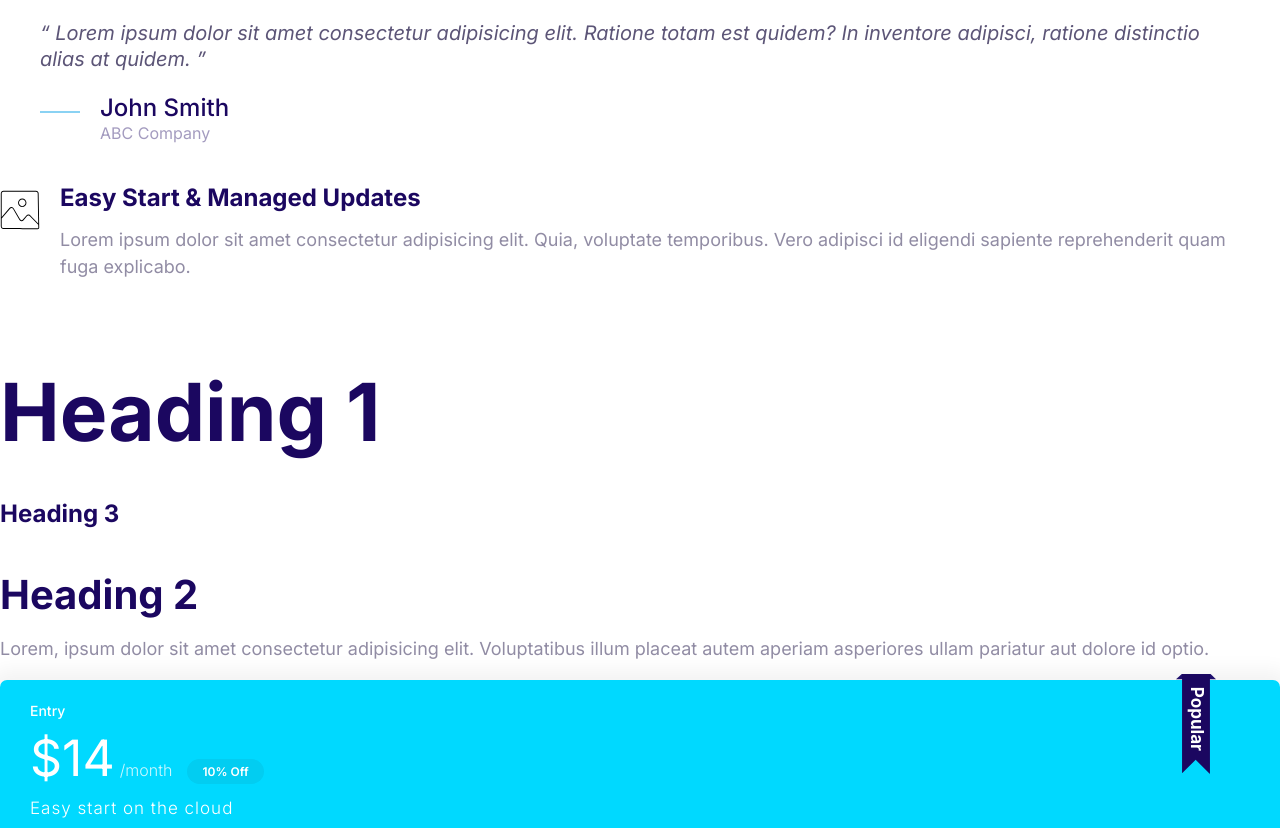
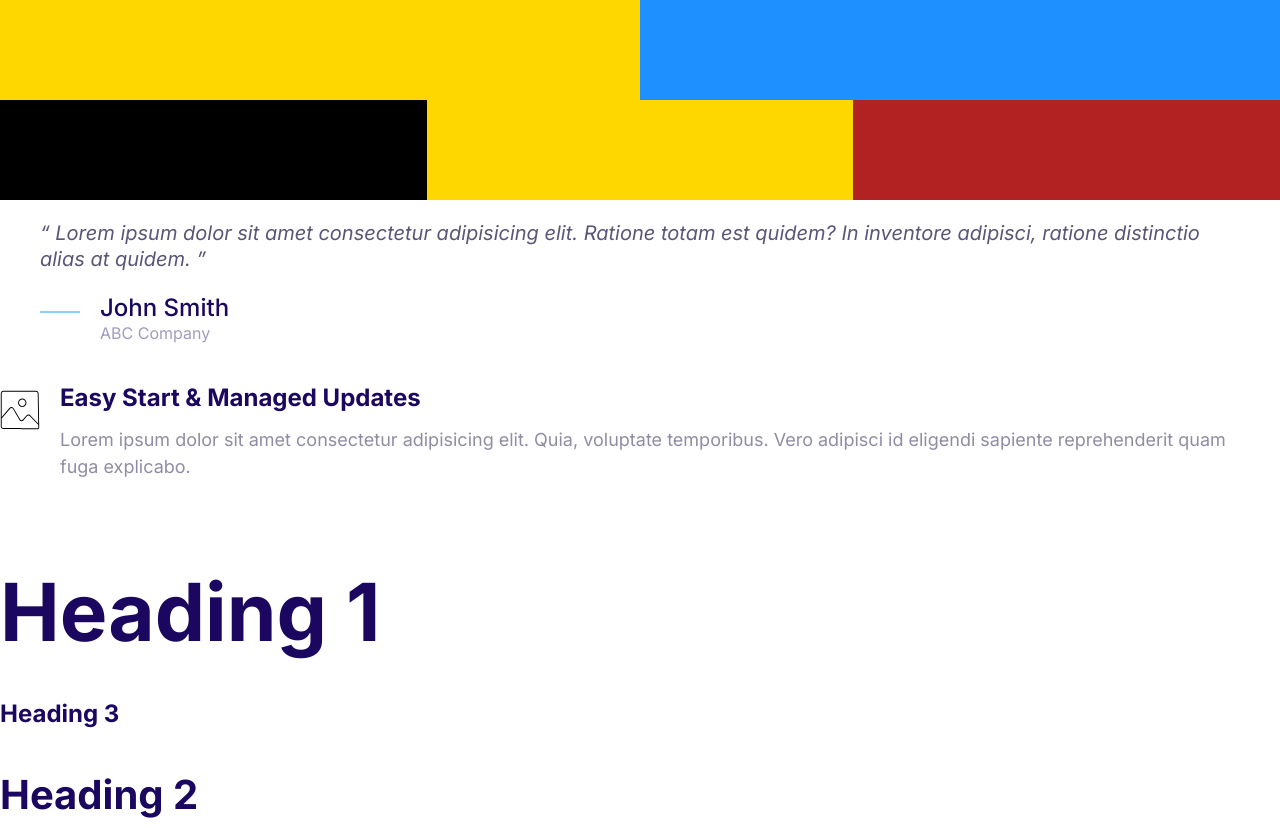
Before and after one commit to PhantomPWR/cwm-html-css-pt3, a plain HTML site: page index.html in a window 1280 px wide. Shown: the top 828 px of the page. Drawn offline with Linux system fonts and the light colour scheme.

Commit message:
Create 2col & 3col grid components

```diff
--- a/css/styles.css
+++ b/css/styles.css
@@ -441,3 +441,22 @@ a {
 		font-size: 1.6rem;
 	}
 }
+
+/* Grids */
+.grid {
+	display: grid;
+}
+
+/* 2 Columns - >= tablet */
+@media screen and (min-width: 768px) {
+	.grid--cols-2 {
+		grid-template-columns: repeat(2, 1fr); /* Alternatively, 1fr 1fr */
+	}
+}
+
+/* 3 Columns - >= desktop */
+@media screen and (min-width: 1024px) {
+	.grid--cols-3 {
+		grid-template-columns: repeat(3, 1fr); /* Alternatively, 1fr 1fr 1fr */
+	}
+}
--- a/index.html
+++ b/index.html
@@ -14,6 +14,15 @@
 		<link rel="stylesheet" href="css/styles.css" />
 	</head>
 	<body>
+		<div class="grid grid--cols-2">
+			<div style="height: 100px; background: gold"></div>
+			<div style="height: 100px; background: dodgerblue"></div>
+		</div>
+		<div class="grid grid--cols-3">
+			<div style="height: 100px; background: black"></div>
+			<div style="height: 100px; background: gold"></div>
+			<div style="height: 100px; background: firebrick"></div>
+		</div>
 		<blockquote class="quote">
 			<p class="quote__text">
 				Lorem ipsum dolor sit amet consectetur adipisicing elit. Ratione
```
Also changed, not shown: components/grids.html (added, +9 -0 lines).
